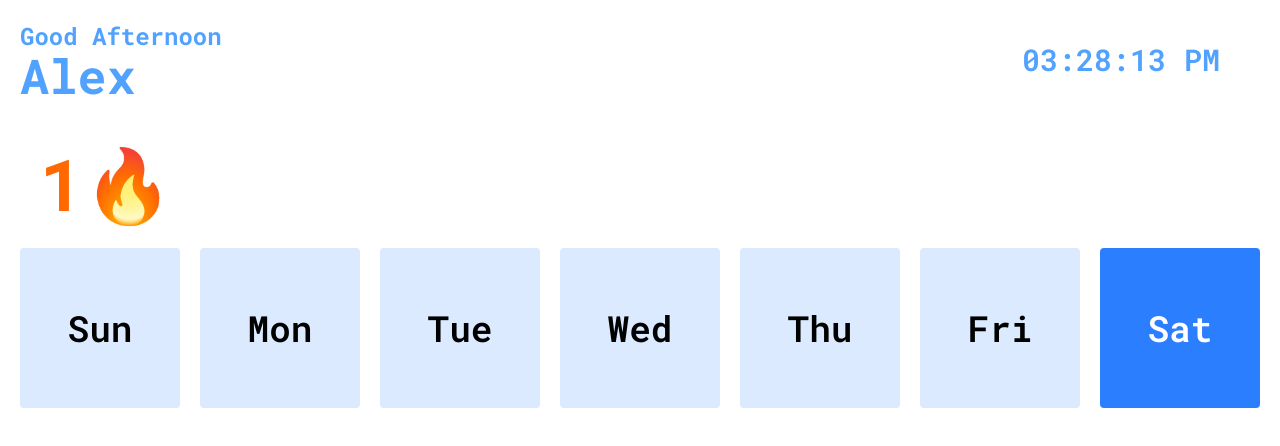
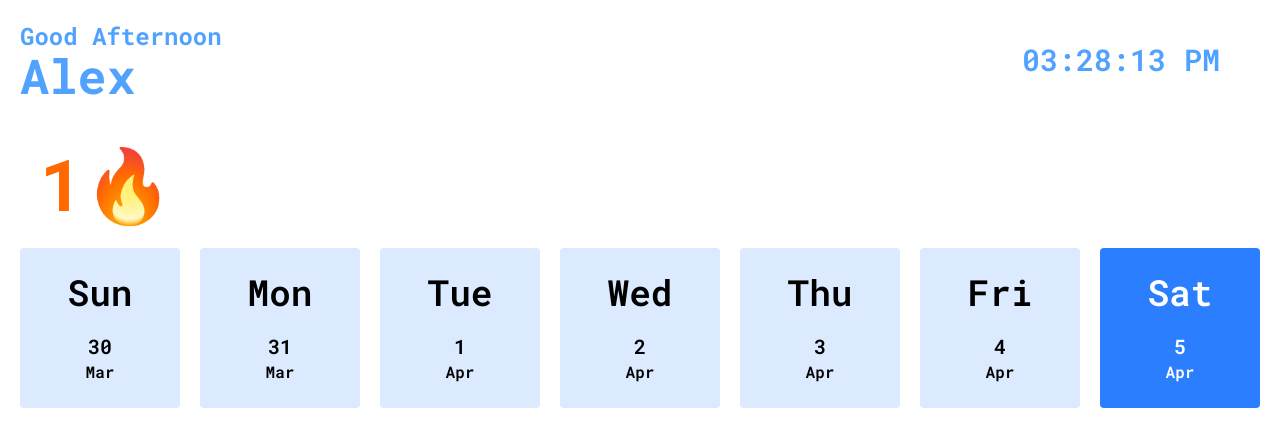
Before and after one commit to techoo401/focusflow, a React (Vite) app: page / in a window 1280 px wide. Shown: the top 446 px of the page. Built offline with nearby package versions, Linux system fonts and the light colour scheme.

Commit message:
days row updated

```diff
--- a/src/components/Day.jsx
+++ b/src/components/Day.jsx
@@ -1,7 +1,7 @@
 import React, { useState, useEffect, useRef } from "react"
 import gsap from "gsap"
 
-function Day () {
+function Day() {
     const [currentDate, setCurrentDate] = useState(new Date())
     const dayRefs = useRef([])
 
@@ -15,6 +15,20 @@ function Day () {
     }, [])
 
     const weekday = currentDate.toLocaleDateString("en-US", { weekday: "short" });
+    const weekdates = () => {
+        const startOfWeek = new Date(currentDate)
+        startOfWeek.setDate(currentDate.getDate() - currentDate.getDay()) //return to sunday
+
+        return Array.from({ length: 7 }, (_, i) => {
+            const date = new Date(startOfWeek)
+            date.setDate(startOfWeek.getDate() + i)
+            return {
+                date: date.getDate(),
+                month: date.toLocaleDateString("en-US", { month: "short" }),
+                day: date.toLocaleDateString("en-US", { weekday: "short" })
+            }
+        })
+    }
 
     // Animate only current day
     useEffect(() => {
@@ -30,17 +44,29 @@ function Day () {
 
     return (
         <div className="flex items-center mt-5 justify-evenly">
-            {["Sun","Mon","Tue","Wed","Thu","Fri","Sat"].map((day, index) => (
-                <div
-                    ref={el => dayRefs.current[index] = el}
-                    className={`w-20 h-30 px-20 py-20 flex items-center justify-center text-4xl rounded font-semibold ${
-                        day === weekday ? "text-white bg-blue-500" : "text-black bg-blue-100"
-                    }`}
-                    key={index}
-                >
-                    {day}
-                </div>
-            ))}
+            {weekdates().map((value, index) => {
+                return (
+                    <div
+                        className={`w-20 h-30 px-20 py-20 flex flex-col items-center justify-center rounded font-semibold ${value.day === weekday ? "text-white bg-blue-500" : "text-black bg-blue-100"
+                            }`}
+                        ref={el => dayRefs.current[index] = el}
+                        key={index}>
+
+                        <div
+                            className="text-4xl">
+                            {value.day}
+                        </div>
+
+                        <div className="text-xl mt-5">
+                            {value.date}
+                        </div>
+
+                        <div>
+                            {value.month}
+                        </div>
+                    </div>
+                )
+            })}
         </div>
     )
 }
```
